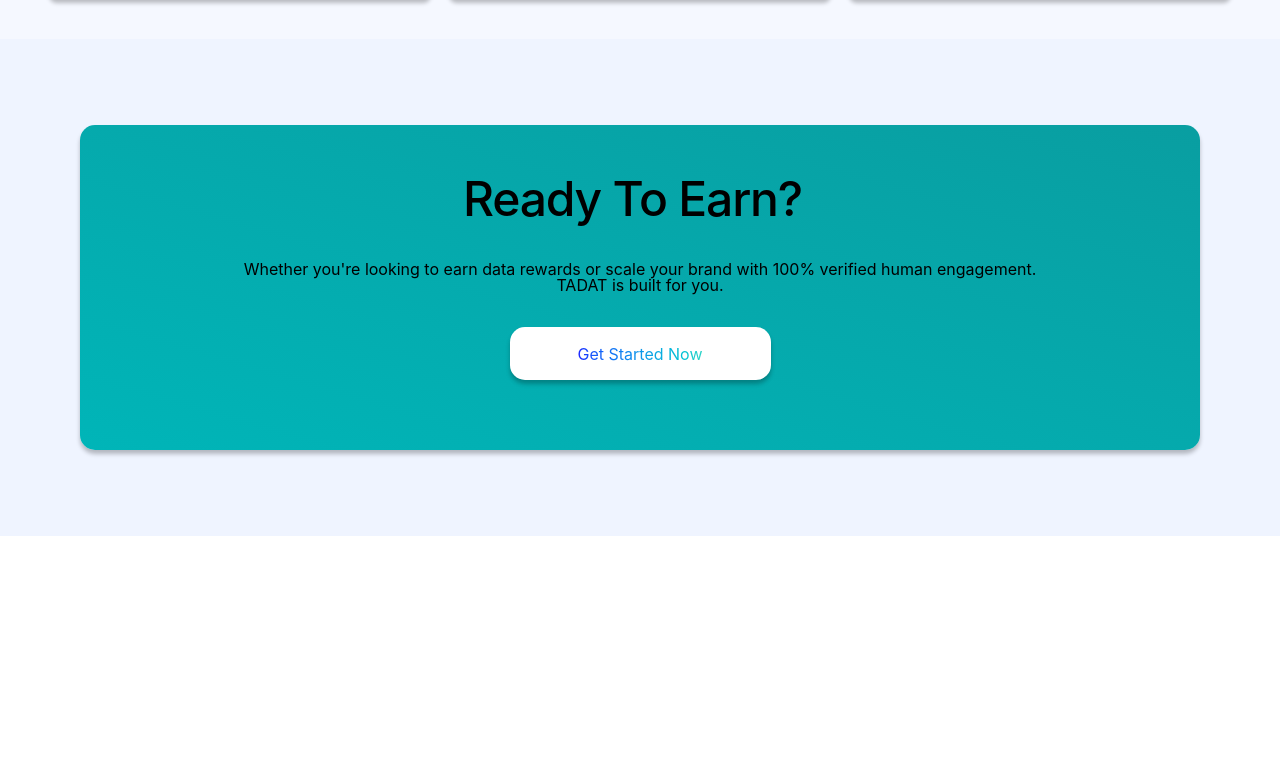
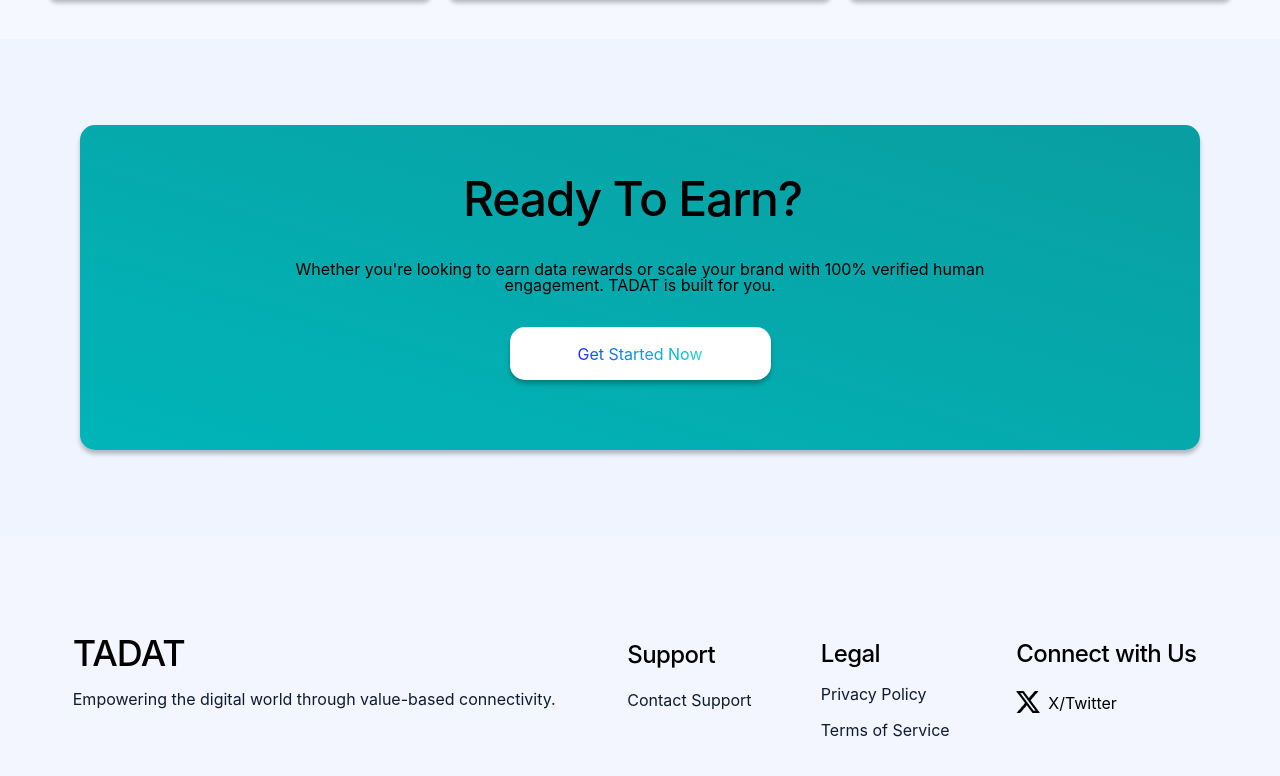
Before and after one commit to Tenney-olarh/TADAT, a React (Vite) app: page / in a window 1280 px wide. Shown: the part 1487-2263 px from the top of the page. Before the commit the page ends 2023 px from the top, so only its background shows below. Built offline with nearby package versions, Linux system fonts and the light colour scheme.

Commit message:
corrected rearny,finished botom

```diff
--- a/src/Components/Landing/Bottom.jsx
+++ b/src/Components/Landing/Bottom.jsx
@@ -1,6 +1,52 @@
-const Bottom=() => {
-    return (
-          <div></div>
-    );
-}
+import { Link } from "react-router-dom";
+import Twitter from "../../assets/x_logo.svg.png";
+const Bottom = () => {
+  return (
+    <div className="w-full h-[286px] bg-[#F3F5FF] flex flex-row justify-around items-center p-10">
+      <section className="flex flex-col gap-5 w-[489px] h-[89px]">
+        <h1 className="text-[36px] leading-[100%] tracking-tight text-[#000000] font-medium">
+          TADAT
+        </h1>
+        <p className=" h-[19px] text-[16px] leading-[100%] tracking-[0%] text-[#0D1C2E] font-normal">
+          Empowering the digital world through value-based connectivity.
+        </p>
+      </section>
+
+      <div className="flex flex-col gap-5 w-[128px] h-[72px]">
+        <h1 className="w-[93px] h-[29px] text-[24px] leading-[100%] tracking-tight text-[#000000] font-medium">
+          Support
+        </h1>
+        <p className="w-[489px] h-[19px] text-[16px] leading-[100%] tracking-[0%] text-[#0D1C2E] font-normal">
+          Contact Support
+        </p>
+      </div>
+
+      <section className="flex flex-col gap-5 w-[130px] h-[75px]">
+        <h1 className="w-[63px] h-[29px] text-[24px] leading-[100%] tracking-tight text-[#000000] font-medium">
+          Legal
+        </h1>
+        <p className=" text-[16px] leading-[100%] tracking-[0%] text-[#0D1C2E] font-normal">
+          Privacy Policy
+        </p>
+        <p className=" text-[16px] leading-[100%] tracking-[0%] text-[#0D1C2E] font-normal">
+          Terms of Service
+        </p>
+      </section>
+
+      <div className="flex flex-col gap-5 w-[191px] h-[75px]">
+        <h1 className="w-[191px] h-[29px] text-[24px] leading-[100%] tracking-tight text-[#000000] font-medium">
+          Connect with Us
+        </h1>
+        <Link className="flex flex-row gap-2">
+          <img
+            src={Twitter}
+            alt="Twitter"
+            className="w-[24px] h-[22px] object-cover"
+          />
+          <span>X/Twitter</span>
+        </Link>
+      </div>
+    </div>
+  );
+};
 export default Bottom;
--- a/src/Components/Landing/Rearny.jsx
+++ b/src/Components/Landing/Rearny.jsx
@@ -9,10 +9,9 @@ const Rearny = () => {
           <h1 className="w-[354px] h-[58px] text-[48px] leading-[100%] tracking-tight text-[#000000] font-medium">
             Ready To Earn?
           </h1>
-          <p className="w-[793px] h-[38px] text-[16px] leading-[100%] tracking-[0%] text-[#000000] font-normal text-center">
+          <p className="w-[783px] h-[38px] text-[16px] leading-[100%] tracking-[0%] text-[#000000] font-normal text-center">
             Whether you're looking to earn data rewards or scale your brand with
-            100% verified human engagement. <br />
-            TADAT is built for you.
+            100% verified human engagement. TADAT is built for you.
           </p>
           <button className="w-[261px] h-[53px] bg-[#FFFFFF] rounded-[15px] shadow-[0px_4px_4px_0px_#00000040] cursor-pointer hover:bg-[#FFFFFF]/80 flex justify-center items-center">
             <span className="bg-gradient-to-l from-[#30D5C7] to-[#0000FFE5] bg-clip-text text-transparent ">
```
Also changed, not shown: src/assets/x_logo.svg.png (added).
